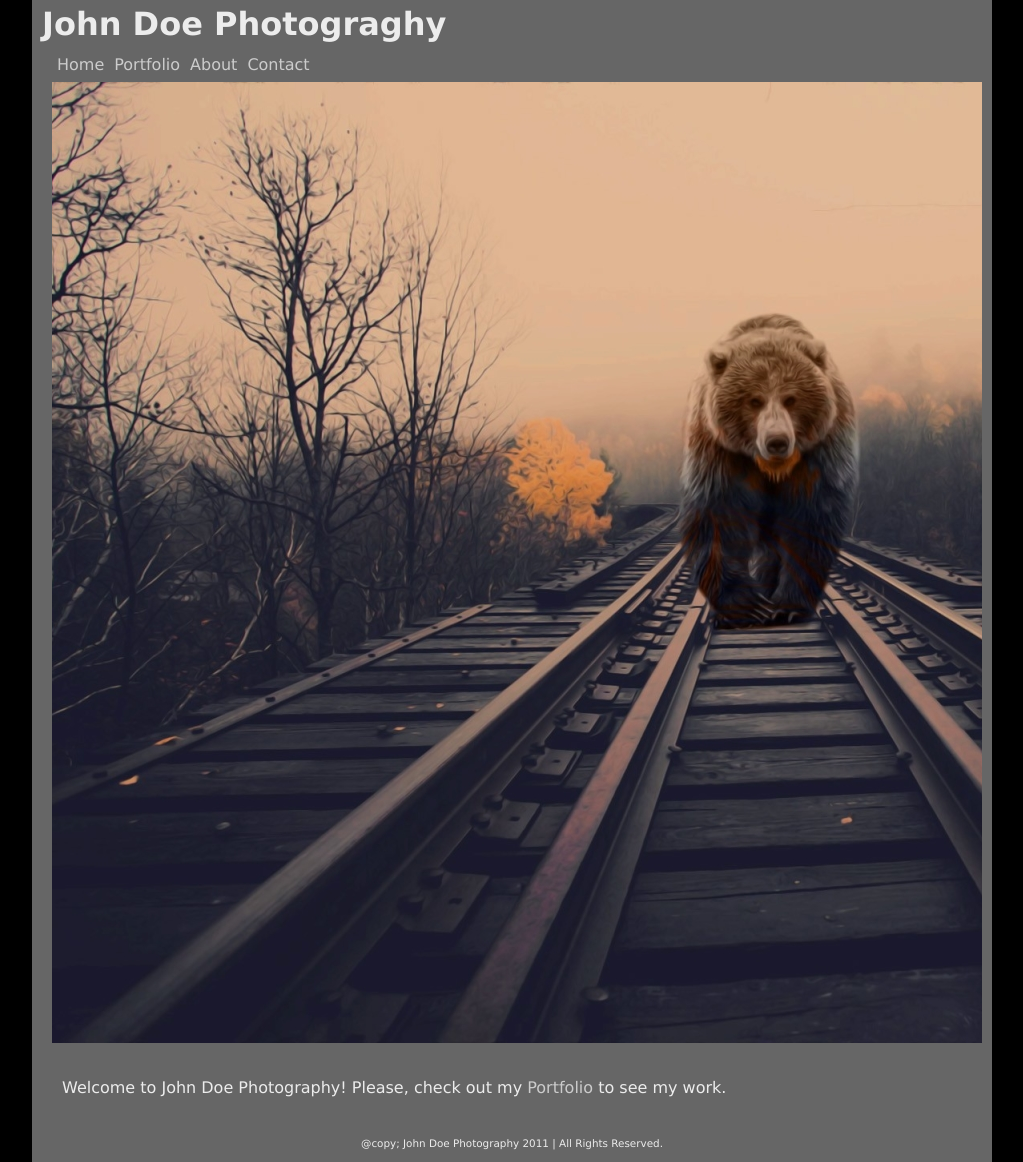
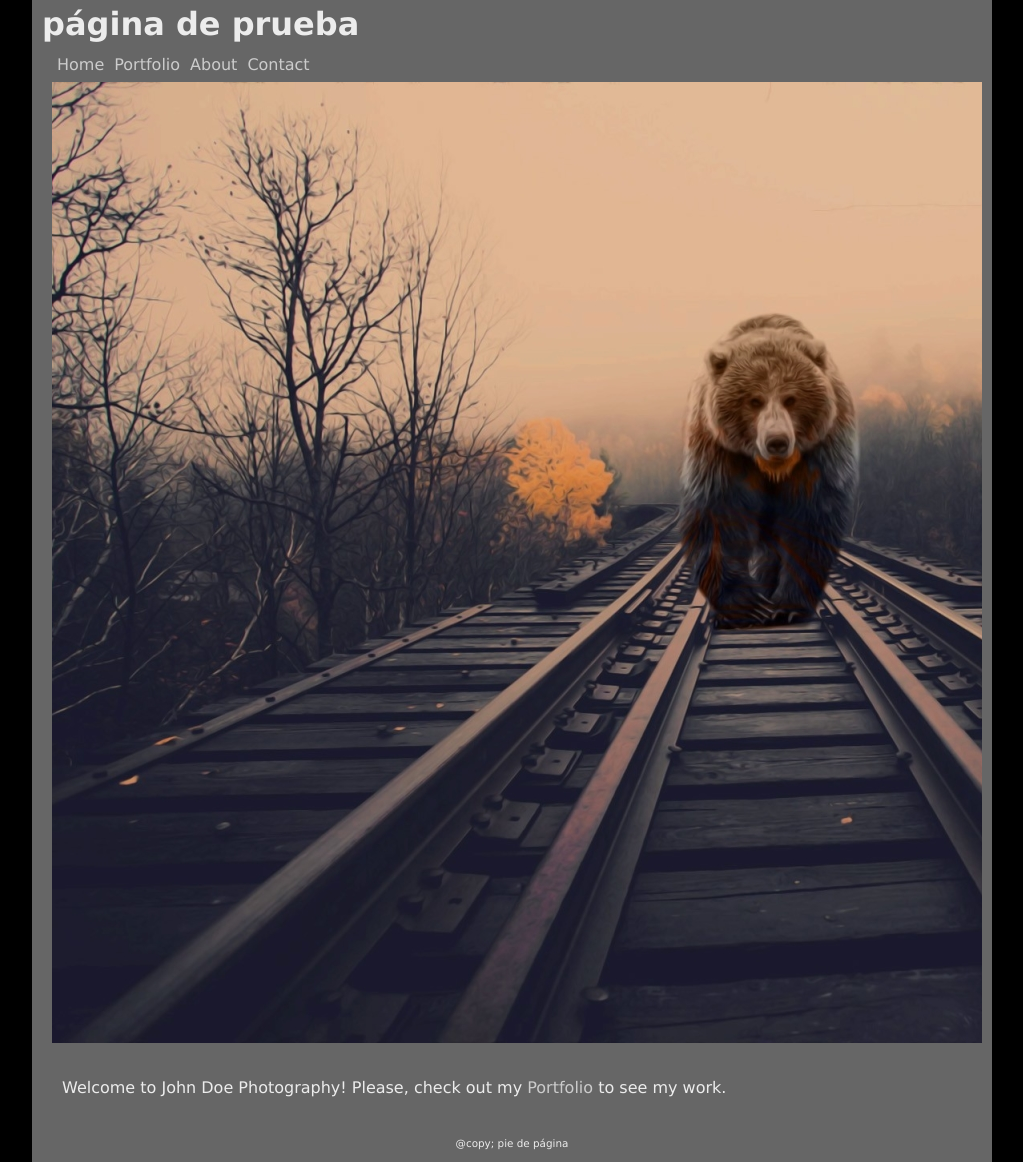
Before and after one commit to ogsilvaa/Baloo, a Jekyll site: the page built from docs/index.html, in a window 1280 px wide. Shown: the whole page, without its empty margins (128-1151 px from the left). Built offline with Jekyll 4.4.1, drawn with Linux system fonts in a browser that asks for light colours.

Commit message:
modificacion de texto

```diff
--- a/docs/_layouts/default.html
+++ b/docs/_layouts/default.html
@@ -2,7 +2,7 @@
 <html>
 <head>
   <meta charset=utf-8 />
-  <title> {% if page.title %} {{ page.title }} | {% endif %} John Doe, Photographer </title>
+  <title> {% if page.title %} {{ page.title }} | {% endif %} </title>
   <link rel="stylesheet" href="css/styles.css" />
 </head>
 <body>
@@ -10,7 +10,7 @@
   <div id="main">
 
     <header>
-      <h1> John Doe Photograghy </h1>
+      <h1> página de prueba</h1>
     <header>
 
     <nav role="navigation">
@@ -25,7 +25,7 @@
     {{ content }}
 
     <footer>
-      <p>@copy; John Doe Photography 2011 | All Rights Reserved. </p>
+      <p>@copy; pie de página </p>
     </footer>
 
   </div>
```
